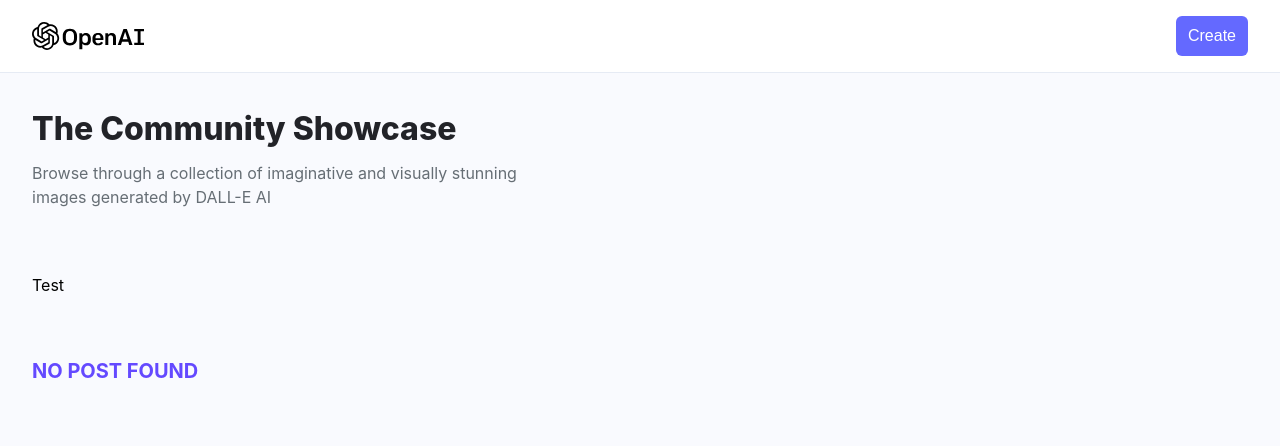
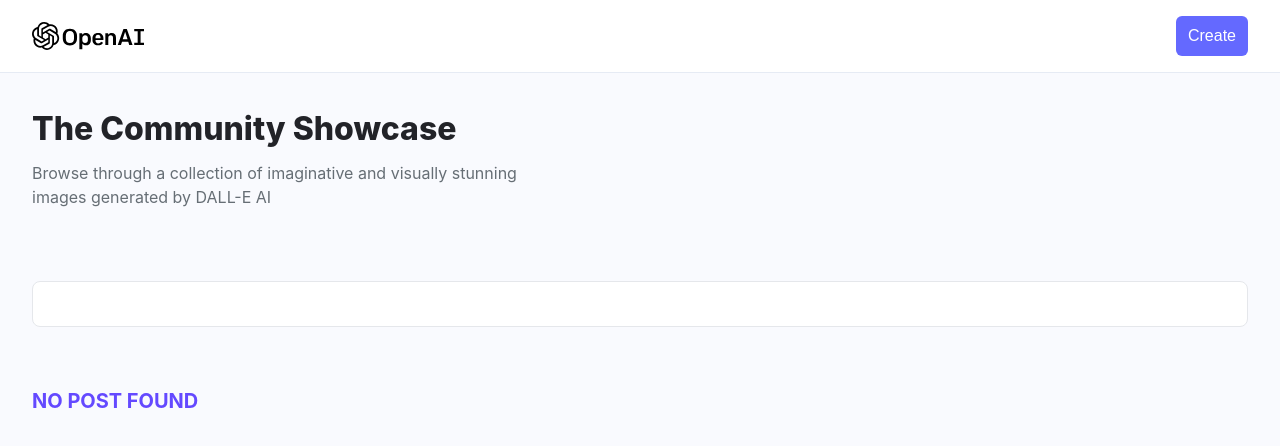
Before and after one commit to Caknoooo/dall-e-clone-client, a React (Vite) app: page / in a window 1280 px wide. Shown: the top 446 px of the page. Built offline with nearby package versions, Linux system fonts and the light colour scheme; a web font is replaced by a local one.

Commit message:
feat: add form for create post

```diff
--- a/src/components/FormField.tsx
+++ b/src/components/FormField.tsx
@@ -1,11 +1,53 @@
-import React from 'react'
+import React from "react";
 
-const FormField = () => {
+type fieldSubmit = {
+  labelName: string;
+  type: string;
+  name: string;
+  placeholder: string;
+  value: string;
+  handleChange: void;
+  isSurpriseMe?: boolean;
+  handleSurpriseMe?: void;
+};
+
+const FormField = ({
+  labelName,
+  type,
+  name,
+  placeholder,
+  value,
+  handleChange,
+  isSurpriseMe,
+  handleSurpriseMe,
+}: fieldSubmit) => {
   return (
     <div>
-      Test
+      <div className="flex items-center gap-2 mb-2">
+        <label
+          htmlFor={name}
+          className="block text-sm font-medium text-gray-900"
+        >
+          {labelName}
+        </label>
+        {isSurpriseMe && (
+          <button
+            type="button"
+            onClick={handleSurpriseMe}
+            className="font-semibold text-xs bg-[#ECECF1] py-1 px-2 rounded=[5px] text-black"
+          >
+            SurpriseMe
+          </button>
+        )}
+      </div>
+      <input type={type} id={name} name={name} placeholder={placeholder}
+        value={value}
+        onChange={handleChange}
+        required
+        className="bg-gray border border-gray text-gray-900 text-sm rounded-lg focus:ring-[#4649ff] focus:border-[#4649ff] outline-none block w-full p-3"
+      />
     </div>
-  )
-}
+  );
+};
 
-export default FormField
+export default FormField;
```
